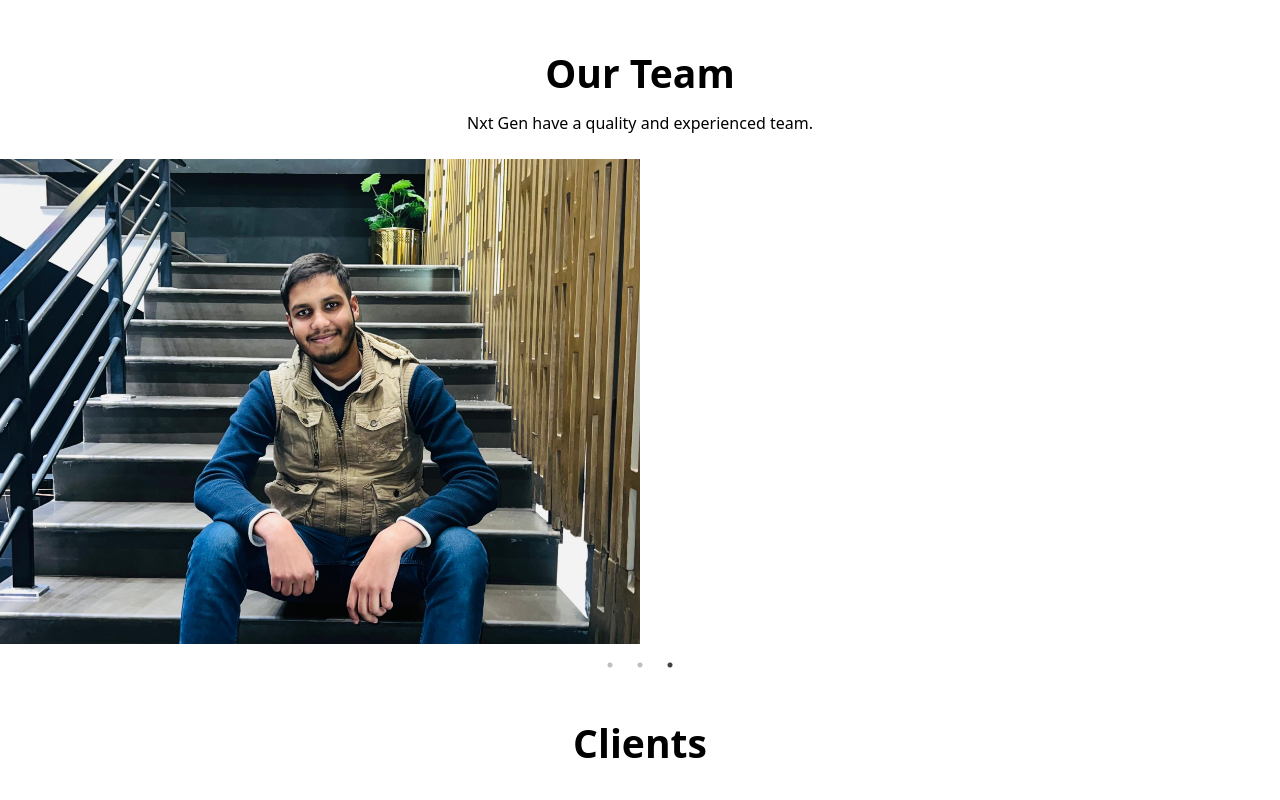
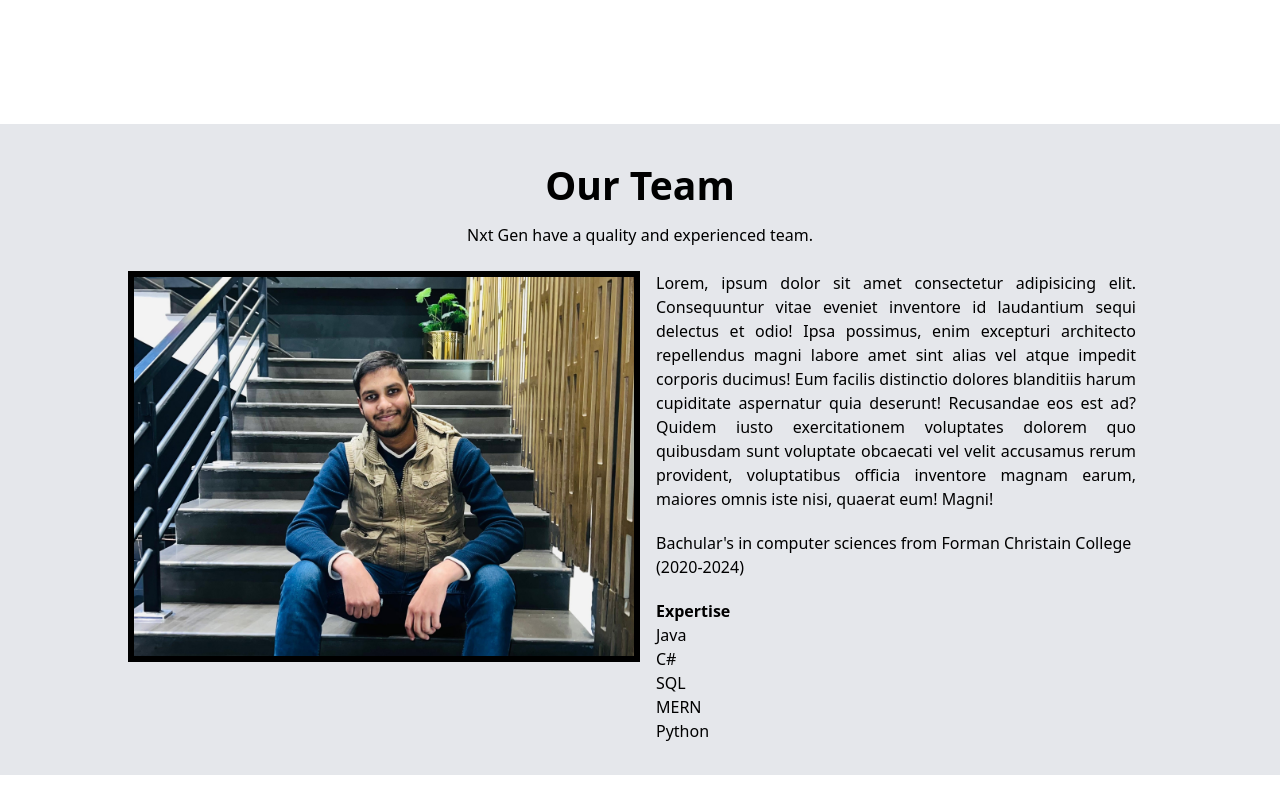
Before and after one commit to NxtG/Portfolio, a React (Create React App) app in the folder Frontend/portfolio-frontend/: page / in a window 1280 px wide. Shown: the part 460-1260 px from the top of the page. Built offline with nearby package versions, Linux system fonts and the light colour scheme.

Commit message:
about page

```diff
--- a/Frontend/portfolio-frontend/src/Screens/Contact.js
+++ b/Frontend/portfolio-frontend/src/Screens/Contact.js
@@ -2,7 +2,7 @@ import React from 'react';
 
 const Contact = () => {
   return (
-    <div className="flex flex-col md:flex-row md:justify-between pr-6 ">
+    <div className="flex flex-col md:flex-row md:justify-between px-4 py-6 pt-12 my-4 lg:px-24 ">
       <div className="flex flex-col mb-6 md:mb-0">
         <h2 className="text-2xl font-bold mb-4">Let's work together</h2>
         <p className="text-gray-700 mb-4">
@@ -20,7 +20,7 @@ const Contact = () => {
         </div>
       </div>
 
-      <form className="space-y-4 w-full mr-[5rem]  md:w-1/2">
+      <form className="space-y-4 w-full  lg:w-1/2">
         <input
           className="w-full p-4 border border-gray-300 bg-[#F3F3F3]"
           type="text"
--- a/Frontend/portfolio-frontend/src/Screens/Screen1.js
+++ b/Frontend/portfolio-frontend/src/Screens/Screen1.js
@@ -7,7 +7,7 @@ function Screen1() {
         <div className="">
             <Navbar />
             <div className="flex flex-col mx-auto max-w-7xl px-4 py-6 pt-12 my-4 lg:flex-row  lg:px-8 items-center">
-                <div classNAme=" flex flex-col items-center justify-center md:w-1/2">
+                <div >
                     <h1 className="text-2xl md:text-5xl my-6">
                         <b>COMPLETE WEB DESIGN & DEVELOPMENT</b>
                     </h1>
--- a/Frontend/portfolio-frontend/src/Screens/Team.js
+++ b/Frontend/portfolio-frontend/src/Screens/Team.js
@@ -2,15 +2,30 @@ import React from 'react'
 import TeamSwiper from "./TeamSwiper";
 
 function Team() {
+
+
+
     const images = [
-        '/images/rafay.jpeg',
-        '/images/rafay.jpeg',
-        '/images/rafay.jpeg'
+        {
+            image: '/images/rafay.jpeg',
+            intro: 'Developer Introduction 1',
+            age: '25',
+            languages: ['JavaScript', 'Python', 'HTML/CSS'],
+            // Add other information as needed
+        },
+        {
+            image: '/images/rafay.jpeg',
+            intro: 'Developer Introduction 2',
+            age: "Bachular's in computer sciences from Forman Christain College (2020-2024)",
+            languages: ['Java', 'C#', 'SQL', 'MERN', 'Python'],
+            // Add other information as needed
+        },
+        // Add more slides as needed
     ];
-  return (
-    <div>
-            <section className="py-8 overflow-x-hidden ">
-                <div className="  ">
+    return (
+        <div>
+            <section className="px-4 lg:px-8 mt-32 py-8 bg-gray-200">
+                <div className="">
                     <h2 className="text-4xl font-semibold text-center text-grey mb-2">
                         Our Team
                     </h2>
@@ -18,12 +33,12 @@ function Team() {
                         Nxt Gen have a quality and experienced team.
                     </p>
                     <div className="">
-                    <TeamSwiper slides={images} />
+                        <TeamSwiper slides={images} />
                     </div>
                 </div>
             </section>
         </div>
-  )
+    )
 }
 
 export default Team
--- a/Frontend/portfolio-frontend/src/Screens/TeamSwiper.js
+++ b/Frontend/portfolio-frontend/src/Screens/TeamSwiper.js
@@ -1,10 +1,8 @@
 // TeamSwiper.js
 
-import React from 'react';
-import Slider from 'react-slick';
+import React from "react";
+import Slider from "react-slick";
 
-import 'slick-carousel/slick/slick.css';
-import 'slick-carousel/slick/slick-theme.css';
 
 const TeamSwiper = ({ slides }) => {
   const settings = {
@@ -13,18 +11,57 @@ const TeamSwiper = ({ slides }) => {
     speed: 500,
     slidesToShow: 1,
     slidesToScroll: 1,
-    autoplay: true,
-    autoplaySpeed: 2000,
+    // autoplay: true,
+    // autoplaySpeed: 2000,
   };
 
   return (
-    <Slider {...settings}>
-      {slides.map((slide, index) => (
-        <div key={index} className=''>
-          <img src={slide} alt={`slide-${index}`} className="w-1/2" />
-        </div>
-      ))}
-    </Slider>
+    <>
+
+          <div  className="flex lg:flex-row justify-center lg:px-24 flex-col">
+            <div className="lg:w-2/4 md:text-center md:w-full">
+              <img
+                src={slides[1].image}
+                alt={`slide-1`}
+                className=" md:border-solid md:border-6 md:border-black hidden md:block"
+              />
+            </div>
+            <div className=" lg:w-2/4 lg:px-4 w-full px-0 py-4 lg:py-0">
+              <p className="text-justify">
+                Lorem, ipsum dolor sit amet consectetur adipisicing
+                elit. Consequuntur vitae eveniet inventore id laudantium
+                sequi delectus et odio! Ipsa possimus, enim excepturi
+                architecto repellendus magni labore amet sint alias vel
+                atque impedit corporis ducimus! Eum facilis distinctio
+                dolores blanditiis harum cupiditate aspernatur quia
+                deserunt! Recusandae eos est ad? Quidem iusto
+                exercitationem voluptates dolorem quo quibusdam sunt
+                voluptate obcaecati vel velit accusamus rerum provident,
+                voluptatibus officia inventore magnam earum, maiores
+                omnis iste nisi, quaerat eum! Magni!
+              </p>
+              <p className="my-5  ">{slides[1].age}</p>
+              <h2 className="font-bold">Expertise</h2>
+
+              <ul>
+                {slides[1].languages.map((language, langIndex) => (
+                  <li key={langIndex}>{language}</li>
+                ))}
+              </ul>
+
+              <div className="block mt-10 md:hidden">
+                <img
+                  className="w-20 h-20 p-1 rounded-full mb-3 "
+                  src={slides[1].image}
+                  alt="Bordered avatar"
+                />
+                <p className="text-xl font-bold">Abdul Rafay Ahmed</p>
+                <p>Developer</p>
+              </div>
+            </div>
+          </div>
+
+    </>
   );
 };
 
```
